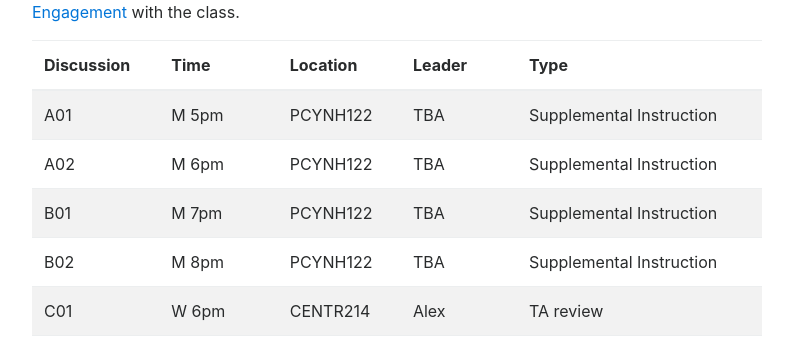
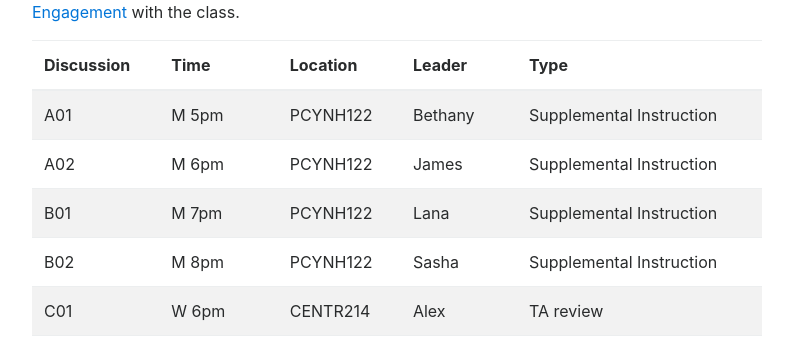
Before and after one commit to ucsd-cse8a-f18/ucsd-cse8a-f18.github.io, a Jekyll site: the page built from index.md, in a window 1280 px wide and 900 px high, scrolled down 2078 px. Shown: the part 155-506 px from the top of the window, without its empty margins (243-1036 px from the left). Built offline with Jekyll 4.4.1, drawn with Linux system fonts in a browser that asks for light colours; nearby versions of some CDN libraries.

Commit message:
Update index.md

```diff
--- a/index.md
+++ b/index.md
@@ -70,16 +70,16 @@ There are two kinds of discussion section: in Supplemental Instruction you will
   </tr>
 </thead>
 <tr>
-  <td>A01 </td><td> M 5pm </td><td> PCYNH122 </td><td> TBA </td><td> Supplemental Instruction</td>
+  <td>A01 </td><td> M 5pm </td><td> PCYNH122 </td><td> Bethany </td><td> Supplemental Instruction</td>
 </tr>
 <tr>
-  <td>A02 </td><td> M 6pm </td><td> PCYNH122 </td><td> TBA </td><td> Supplemental Instruction</td>
+  <td>A02 </td><td> M 6pm </td><td> PCYNH122 </td><td> James </td><td> Supplemental Instruction</td>
 </tr>
 <tr>
-  <td>B01 </td><td> M 7pm </td><td> PCYNH122 </td><td> TBA </td><td> Supplemental Instruction</td>
+  <td>B01 </td><td> M 7pm </td><td> PCYNH122 </td><td> Lana </td><td> Supplemental Instruction</td>
 </tr>
 <tr>
-  <td>B02 </td><td> M 8pm </td><td> PCYNH122 </td><td> TBA </td><td> Supplemental Instruction</td>
+  <td>B02 </td><td> M 8pm </td><td> PCYNH122 </td><td> Sasha </td><td> Supplemental Instruction</td>
 </tr>
 <tr>
   <td>C01 </td><td> W 6pm </td><td> CENTR214 </td><td> Alex </td><td> TA review</td>
```
